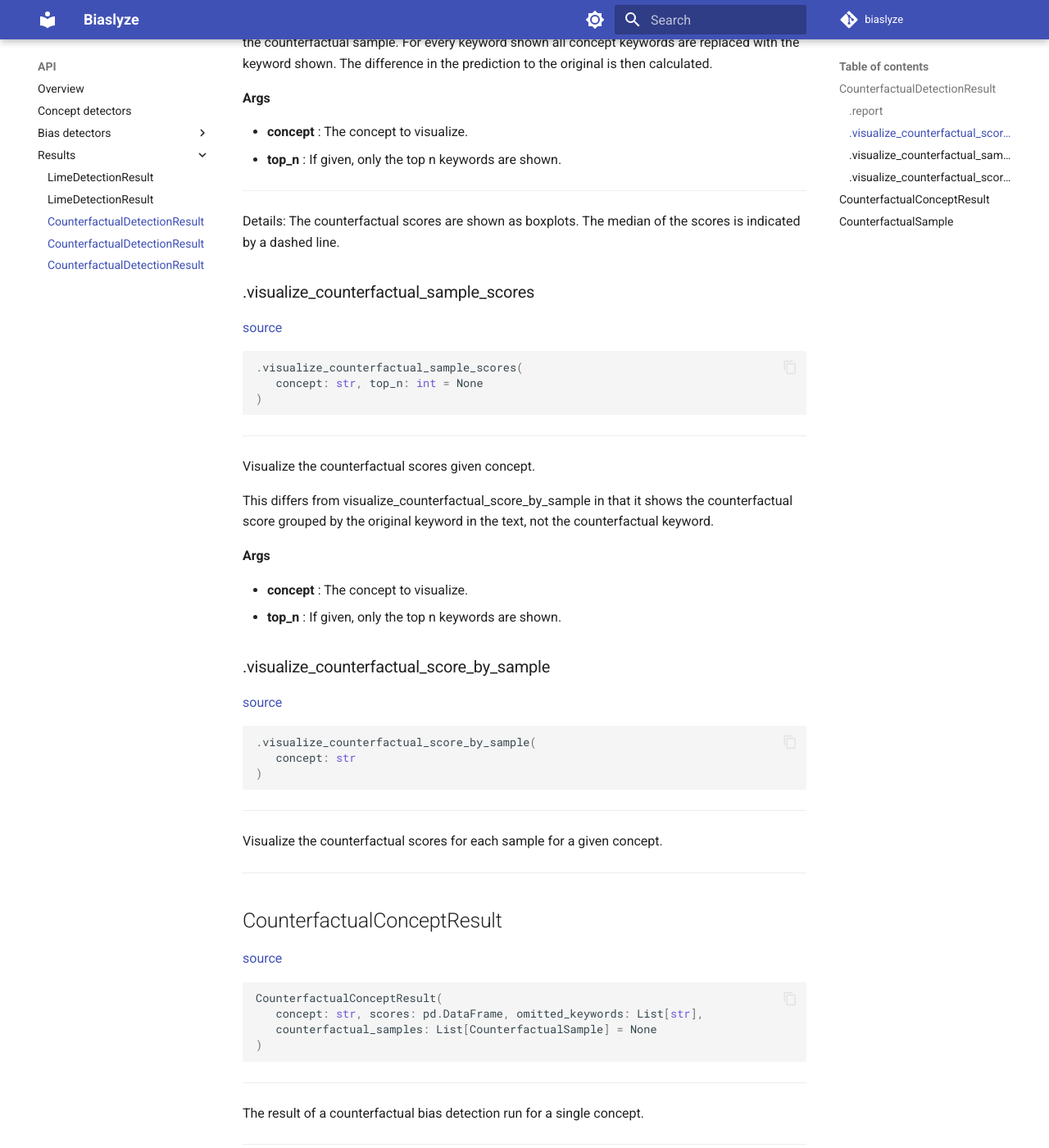
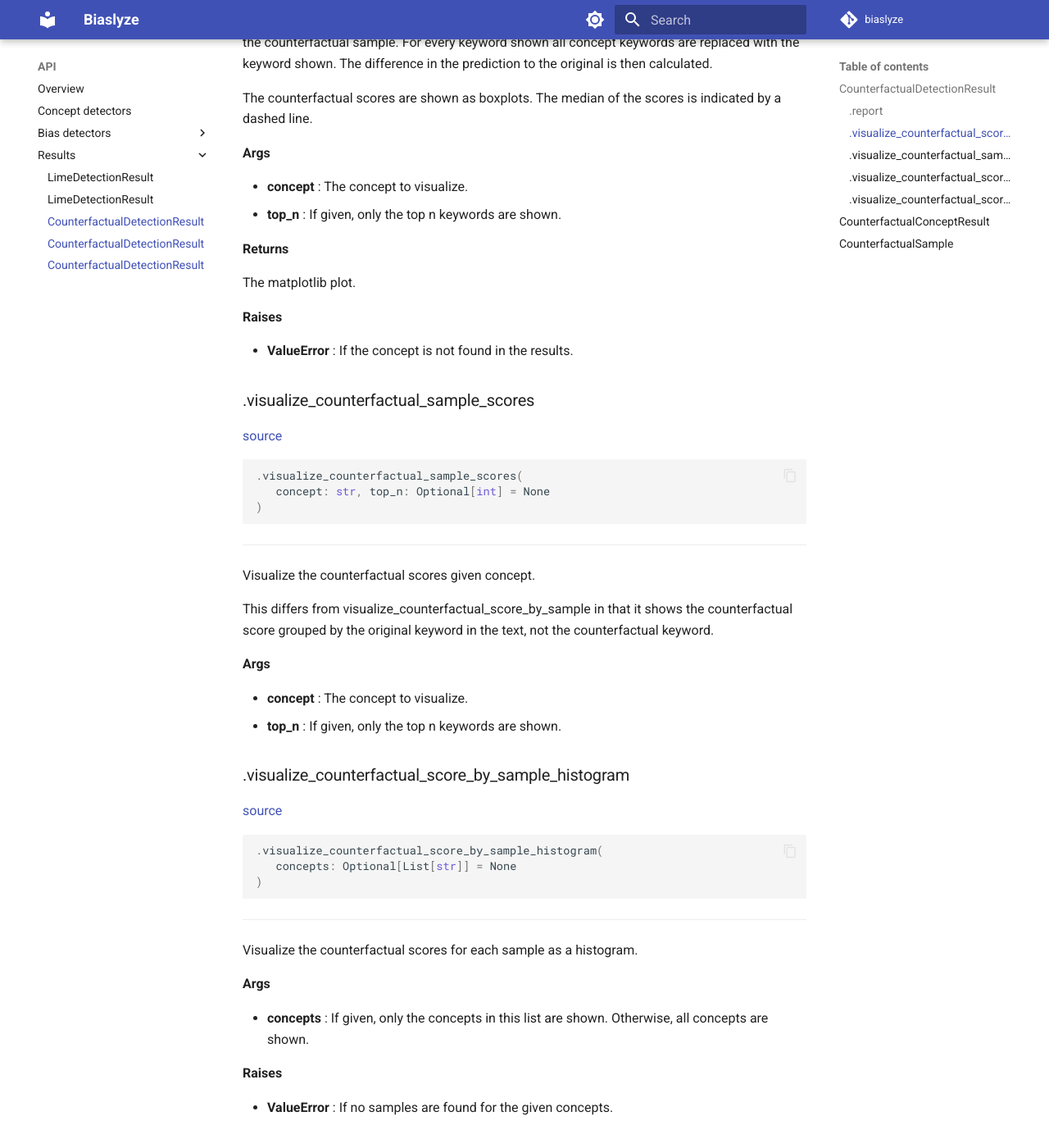
Before and after one commit to biaslyze-dev/biaslyze, an MkDocs documentation site: the page built from docs/sources/biaslyze/results/counterfactual_detection_results.md, in a window 1280 px wide and 1400 px high, scrolled down 1135 px. Shown: the whole window at 82% size. Built offline with MkDocs 1.6.1 and Material for MkDocs 9.7.7, drawn with Linux system fonts in a browser that asks for light colours; comment, search, counter and statistics services are not loaded.

Commit message:
Update docs

````diff
--- a/docs/sources/biaslyze/results/counterfactual_detection_results.md
+++ b/docs/sources/biaslyze/results/counterfactual_detection_results.md
@@ -2,7 +2,7 @@
 
 
 ## CounterfactualDetectionResult
-[source](https://github.com/biaslyze-dev/biaslyze/blob/main/biaslyze/results/counterfactual_detection_results.py/#L61)
+[source](https://github.com/biaslyze-dev/biaslyze/blob/main/biaslyze/results/counterfactual_detection_results.py/#L63)
 ```python
 CounterfactualDetectionResult(
    concept_results: List[CounterfactualConceptResult]
@@ -24,7 +24,7 @@ The result of a counterfactual bias detection run.
 
 
 ### .report
-[source](https://github.com/biaslyze-dev/biaslyze/blob/main/biaslyze/results/counterfactual_detection_results.py/#L86)
+[source](https://github.com/biaslyze-dev/biaslyze/blob/main/biaslyze/results/counterfactual_detection_results.py/#L109)
 ```python
 .report()
 ```
@@ -36,10 +36,10 @@ Details:
 For each concept, the maximum mean and maximum standard deviation of the counterfactual scores is shown.
 
 ### .visualize_counterfactual_scores
-[source](https://github.com/biaslyze-dev/biaslyze/blob/main/biaslyze/results/counterfactual_detection_results.py/#L97)
+[source](https://github.com/biaslyze-dev/biaslyze/blob/main/biaslyze/results/counterfactual_detection_results.py/#L120)
 ```python
 .visualize_counterfactual_scores(
-   concept: str, top_n: int = None
+   concept: str, top_n: Optional[int] = None
 )
 ```
 
@@ -49,21 +49,30 @@ Visualize the counterfactual scores for a given concept.
 The score is calculated by comparing the prediction of the original sample with the prediction of the counterfactual sample.
 For every keyword shown all concept keywords are replaced with the keyword shown. The difference in the prediction to the original is then calculated.
 
+The counterfactual scores are shown as boxplots. The median of the scores is indicated by a dashed line.
+
 
 **Args**
 
 * **concept**  : The concept to visualize.
 * **top_n**  : If given, only the top n keywords are shown.
 
----
-Details:
-    The counterfactual scores are shown as boxplots. The median of the scores is indicated by a dashed line.
+
+**Returns**
+
+The matplotlib plot.
+
+
+**Raises**
+
+* **ValueError**  : If the concept is not found in the results.
+
 
 ### .visualize_counterfactual_sample_scores
-[source](https://github.com/biaslyze-dev/biaslyze/blob/main/biaslyze/results/counterfactual_detection_results.py/#L135)
+[source](https://github.com/biaslyze-dev/biaslyze/blob/main/biaslyze/results/counterfactual_detection_results.py/#L151)
 ```python
 .visualize_counterfactual_sample_scores(
-   concept: str, top_n: int = None
+   concept: str, top_n: Optional[int] = None
 )
 ```
 
@@ -80,8 +89,30 @@ score grouped by the original keyword in the text, not the counterfactual keywor
 * **top_n**  : If given, only the top n keywords are shown.
 
 
+### .visualize_counterfactual_score_by_sample_histogram
+[source](https://github.com/biaslyze-dev/biaslyze/blob/main/biaslyze/results/counterfactual_detection_results.py/#L193)
+```python
+.visualize_counterfactual_score_by_sample_histogram(
+   concepts: Optional[List[str]] = None
+)
+```
+
+---
+Visualize the counterfactual scores for each sample as a histogram.
+
+
+**Args**
+
+* **concepts**  : If given, only the concepts in this list are shown. Otherwise, all concepts are shown.
+
+
+**Raises**
+
+* **ValueError**  : If no samples are found for the given concepts.
+
+
 ### .visualize_counterfactual_score_by_sample
-[source](https://github.com/biaslyze-dev/biaslyze/blob/main/biaslyze/results/counterfactual_detection_results.py/#L187)
+[source](https://github.com/biaslyze-dev/biaslyze/blob/main/biaslyze/results/counterfactual_detection_results.py/#L240)
 ```python
 .visualize_counterfactual_score_by_sample(
    concept: str
@@ -95,7 +126,7 @@ Visualize the counterfactual scores for each sample for a given concept.
 
 
 ## CounterfactualConceptResult
-[source](https://github.com/biaslyze-dev/biaslyze/blob/main/biaslyze/results/counterfactual_detection_results.py/#L45)
+[source](https://github.com/biaslyze-dev/biaslyze/blob/main/biaslyze/results/counterfactual_detection_results.py/#L47)
 ```python
 CounterfactualConceptResult(
    concept: str, scores: pd.DataFrame, omitted_keywords: List[str],
@@ -111,7 +142,7 @@ The result of a counterfactual bias detection run for a single concept.
 
 
 ## CounterfactualSample
-[source](https://github.com/biaslyze-dev/biaslyze/blob/main/biaslyze/results/counterfactual_detection_results.py/#L10)
+[source](https://github.com/biaslyze-dev/biaslyze/blob/main/biaslyze/results/counterfactual_detection_results.py/#L12)
 ```python
 CounterfactualSample(
    text: str, orig_keyword: str, keyword: str, concept: str, tokenized: List[str],
````
Also changed, not shown: docs/sources/api-overview.md (+1 -1 lines), docs/sources/biaslyze/bias_detectors/counterfactual_biasdetector.md (+10 -2 lines), docs/sources/biaslyze/results/lime_detection_results.md (+5 -5 lines), docs/templates/api-overview.md (+1 -1 lines).
